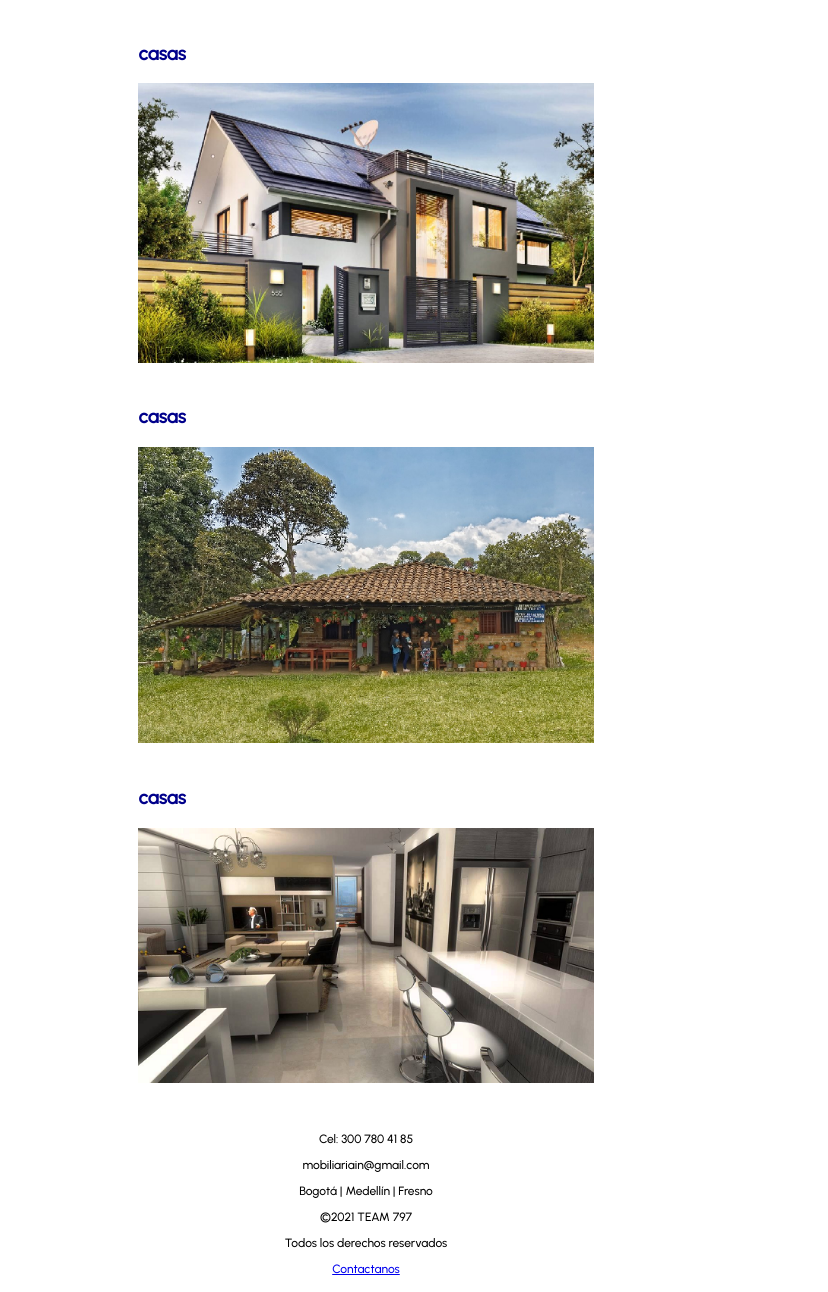
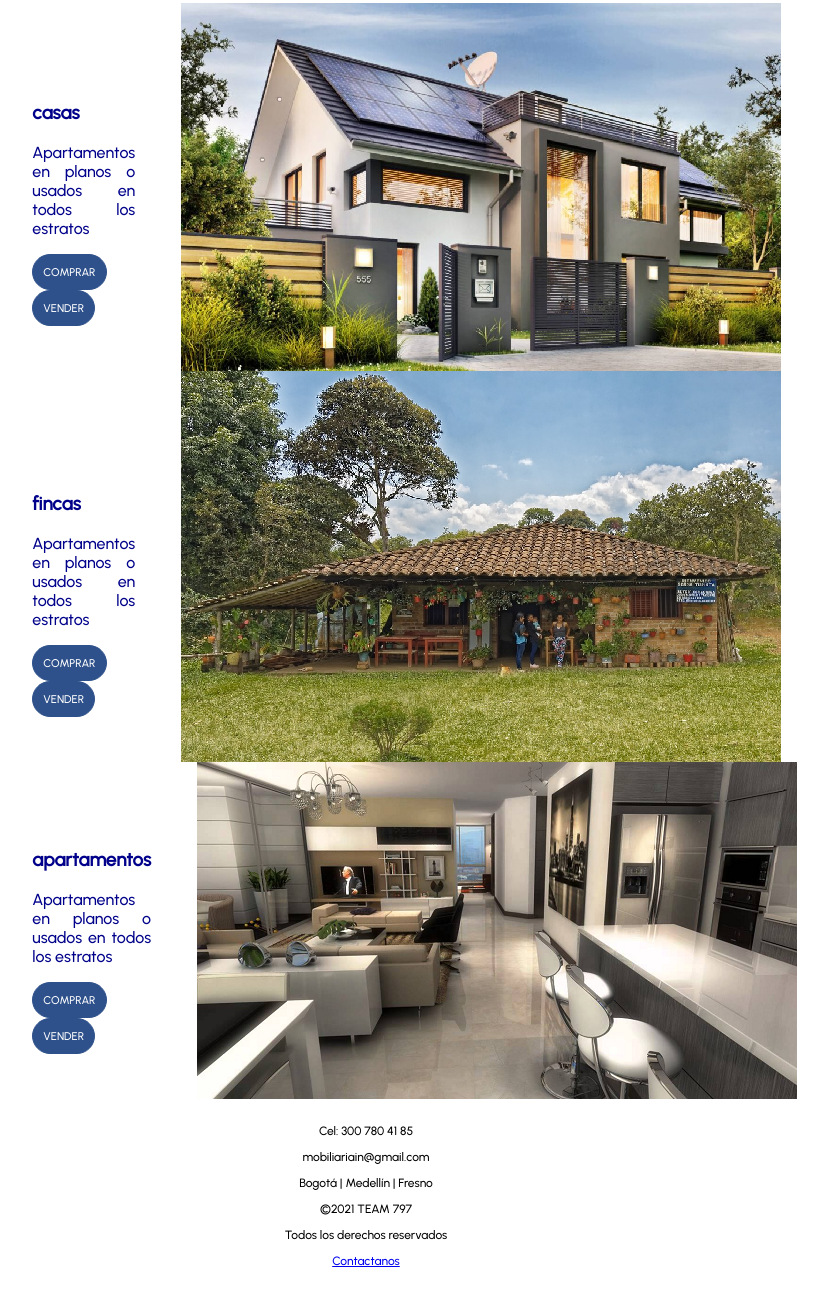
Before and after one commit to nadc100/sprintuno, a plain HTML site: page propiedades.html in a window 1280 px wide. Shown: the part 62-1354 px from the top of the page, without its empty margins (274-1102 px from the left). Drawn offline with Linux system fonts and the light colour scheme.

Commit message:
cambios 9:22 pm

```diff
--- a/propiedades.html
+++ b/propiedades.html
@@ -31,21 +31,34 @@
     </header>
     <main>
         <div class="propi">
-            <section class="propi">
+
+            <section class="boxpropiedad">
                 <div class="infopropiedades">
                     <h3>casas</h3>
+                    <p>Apartamentos en planos o usados en todos los estratos</p>
+                    <button>comprar</button>
+                    <button>vender</button>
                 </div>
+
                 <img src="imagenes/csa.png" alt="csa" srcset="" class="responsive">
             </section>
-            <section class="propi">
+
+            <section class="boxpropiedad">
                 <div class="infopropiedades">
-                    <h3>casas</h3>
+                    <h3>fincas</h3>
+                    <p>Apartamentos en planos o usados en todos los estratos</p>
+                    <button>comprar</button>
+                    <button>vender</button>
                 </div>
                 <img src="imagenes/fna.png" alt="csa" srcset="" class="responsive">
             </section>
-            <section class="propi">
+
+            <section class="boxpropiedad">
                 <div class="infopropiedades">
-                    <h3>casas</h3>
+                    <h3>apartamentos</h3>
+                    <p>Apartamentos en planos o usados en todos los estratos</p>
+                    <button>comprar</button>
+                    <button>vender</button>
                 </div>
                 <img src="imagenes/apto.png" alt="csa" srcset="" class="responsive">
             </section>
--- a/style.css
+++ b/style.css
@@ -128,21 +128,25 @@
 
 
    .propi{
+      width:60%;
       margin: auto;
-      padding: 10px;
-      display:block;
       text-align:justify;
-      width:60%;
       font-family: 'Urbanist', sans-serif;
       color: darkblue;
    }
 
-   .propi img{
+   .boxpropiedad{
+      display:flex;
+      align-items:flex-end;
+   }
+
+   .boxpropiedad img{
       display:row;
    }
 
    .infopropiedades{
-      display:flow-root;
+      padding:3%;
+      margin:3%;
    }
 
    .agentes{
@@ -152,7 +156,6 @@
     margin: auto;
     padding: 10px;
     text-align:justify;
-    border:solid 2px gold;
  }
 
  .agentes img{
```
